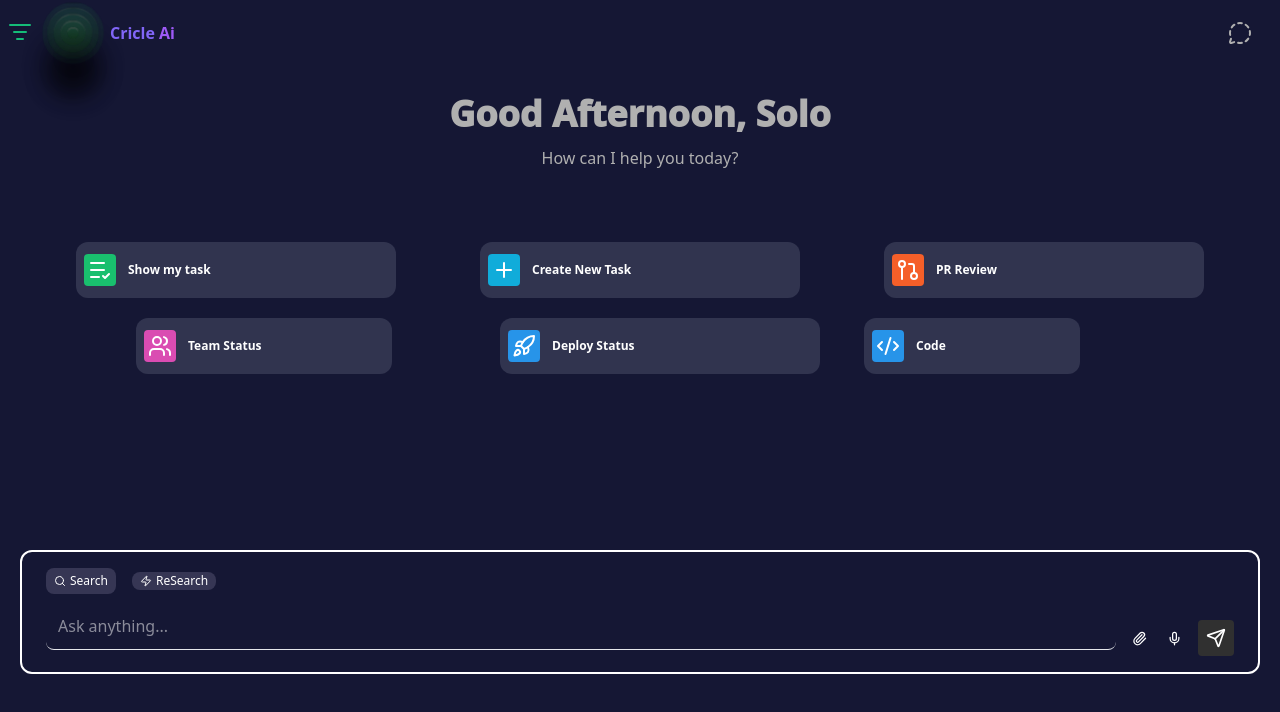
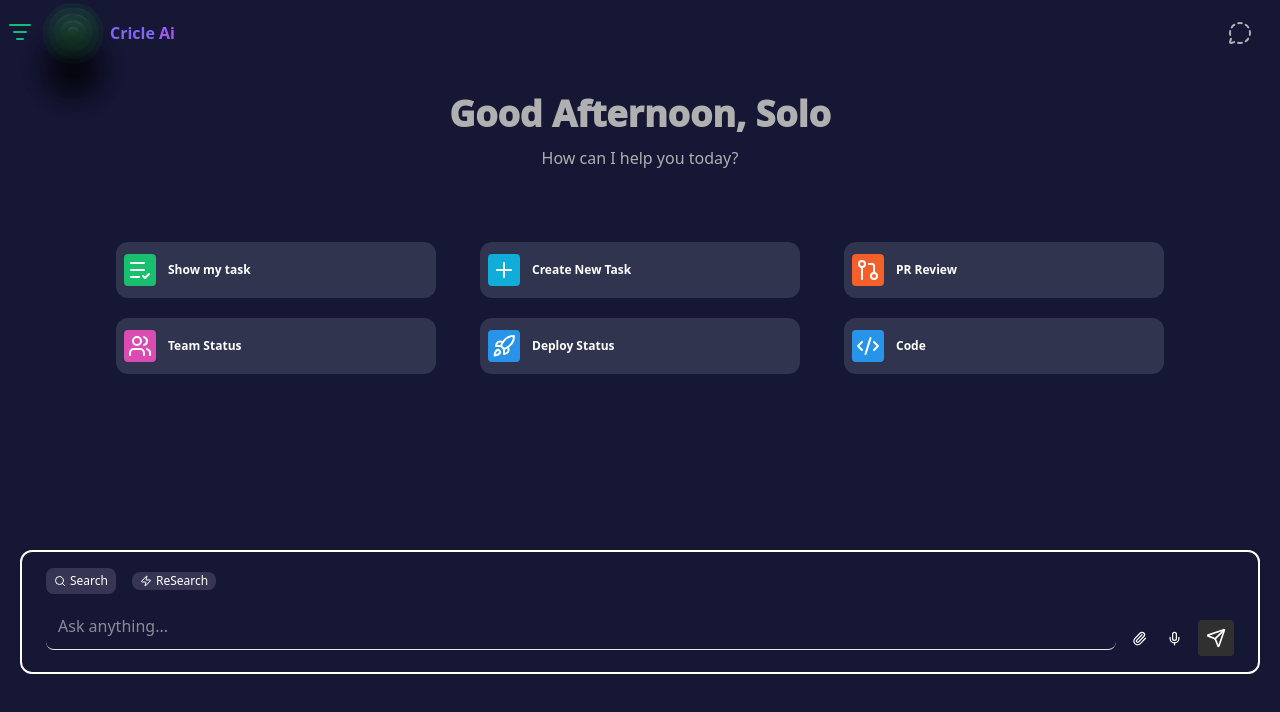
Before and after one commit to faris-dm/Ai_landingPage, a React (Vite) app: page / in a window 1280 px wide. Shown: the top 712 px of the page. Built offline with nearby package versions, Linux system fonts and the light colour scheme.

Commit message:
funal edits in the landing pages

```diff
--- a/src/index.css
+++ b/src/index.css
@@ -1,5 +1,7 @@
 @import "tailwindcss";
 @import url("https://fonts.googleapis.com/css2?family=Momo+Trust+Display&family=Poppins:ital,wght@0,100;0,200;0,300;0,400;0,500;0,600;0,700;0,800;0,900;1,100;1,200;1,300;1,400;1,500;1,600;1,700;1,800;1,900&display=swap");
+
+@import url("https://fonts.googleapis.com/css2?family=Momo+Trust+Display&family=Montserrat+Alternates:ital,wght@0,100;0,200;0,300;0,400;0,500;0,600;0,700;0,800;0,900;1,100;1,200;1,300;1,400;1,500;1,600;1,700;1,800;1,900&family=Poppins:ital,wght@0,100;0,200;0,300;0,400;0,500;0,600;0,700;0,800;0,900;1,100;1,200;1,300;1,400;1,500;1,600;1,700;1,800;1,900&display=swap");
 body {
   background: radial-gradient(
     circle at center,
--- a/src/pages/Ai_Logo.jsx
+++ b/src/pages/Ai_Logo.jsx
@@ -1,9 +1,8 @@
 import React from "react";
 
-const Ai_Logo = ({ Toggle }) => {
+const Ai_Logo = () => {
   return (
     <div
-      onClick={Toggle}
       style={{
         "--size": "50px",
         "--duration": "2s",
--- a/src/pages/MainBox.jsx
+++ b/src/pages/MainBox.jsx
@@ -40,7 +40,7 @@
             }
             text="PR Review"
           />
-          <div className="md:w-90  lg:w-70 lg:ml-20">
+          <div className="  ">
             <Box
               icons={
                 <div className="bg-[#DA4CB2] rounded p-1">
@@ -52,7 +52,7 @@
             />
           </div>
 
-          <div className="md:ml-15 lg:ml-10">
+          <div className="">
             <Box
               icons={
                 <div className="bg-[#2794E9] p-1 rounded">
@@ -63,7 +63,7 @@
               text="Deploy Status"
             />
           </div>
-          <div className="md:w-40 md:ml-6  lg:w-60  lg:mr-20 lg:ml-0">
+          <div className="">
             <Box
               icons={
                 <div className="bg-[#2794E9] p-1 rounded">
```
